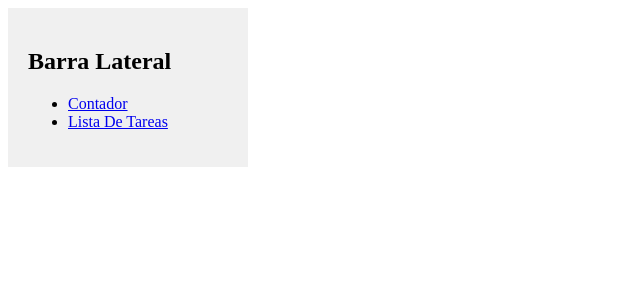
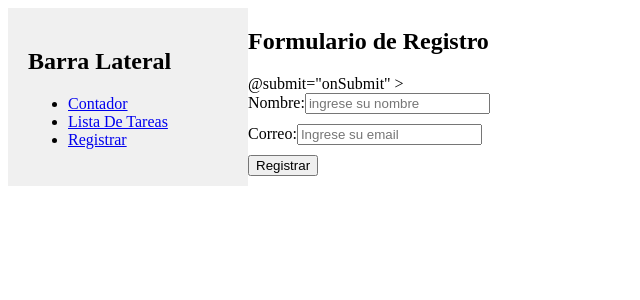
Before and after one commit to rueb/proyecto-vue, a Vue app: page /registrar in a window 1280 px wide. Shown: the top 300 px of the page, without its empty margins (0-640 px from the left). Built offline with nearby package versions, Linux system fonts and the light colour scheme.

Commit message:
instalar crear formulario de validaciones

```diff
--- a/package.json
+++ b/package.json
@@ -10,7 +10,9 @@
     "lint": "eslint . --fix"
   },
   "dependencies": {
+    "@vee-validate/yup": "^4.15.0",
     "pinia": "^2.3.0",
+    "vee-validate": "^4.15.0",
     "vue": "^3.5.13",
     "vue-router": "^4.5.0"
   },
--- a/src/components/Sidebar.vue
+++ b/src/components/Sidebar.vue
@@ -4,6 +4,7 @@
         <ul>
          <li><router-link to="/contador">Contador</router-link></li>
          <li><router-link to="/lista-de-tareas"> Lista De Tareas</router-link></li>
+         <li><router-link to="/registrar"> Registrar</router-link></li>
         </ul>
 
     </div>
--- /dev/null
+++ b/src/modules/registro/schemas/validationSchema.js
@@ -0,0 +1,8 @@
+import * as yup from 'yup';
+
+export const schema = yup.object({
+    nombre: yup.string().required(),
+    email:yup.string().email().required()
+});
+
+//https://www.youtube.com/watch?v=Q8tS_upHm6Q&list=PLg-z1C9R1jutezByZ3WmH8NE_JqYBsDOA&index=7
--- /dev/null
+++ b/src/modules/registro/views/RegistrarView.vue
@@ -0,0 +1,35 @@
+<template>
+    <div>
+        <h2>Formulario de Registro</h2>
+        <Form :validation-schema="schema"> @submit="onSubmit" >
+            <div class="form">
+                <label for="nombre">Nombre:</label>
+                <Field id="nombre" name="nombre" type="text" placeholder="ingrese su nombre" />
+                <ErrorMessage name="nombre"></ErrorMessage>
+            </div>
+            <div class="form">
+                <label for="correo">Correo:</label>
+            <Field id="correo" name="email" type="email" placeholder="Ingrese su email" />
+            <ErrorMessage name="email"></ErrorMessage>
+            </div>
+            <div class="form">
+                <button type="submit">Registrar</button>
+            </div>
+        </Form>
+    </div>
+</template>
+
+<script setup>
+    import { Form,Field,ErrorMessage } from 'vee-validate';
+    import  {schema} from '../schemas/validationSchema';
+
+    const onSubmit = () => {
+        console.log('se ha enviado el formulario');
+    }
+</script>
+
+<style scoped>
+.form{
+    margin-bottom: 10px;
+}
+</style>
--- a/src/router/index.js
+++ b/src/router/index.js
@@ -12,13 +12,19 @@
     {
       path: '/contador',
       name: 'contador',
-      component: () => import('../components/Contador.vue'),
+      component: () => import('../modules/contador/components/Contador.vue'),
     },
     {
       path: '/lista-de-tareas',
       name: 'ListaDeTareas',
-      component: () => import('../components/ListaDeTareas.vue'),
+      component: () => import('../modules/listaDeTareas/components/ListaDeTareas.vue'),
     },
+    {
+      path: '/registrar',
+      name: 'registrar',
+      component: () => import('../modules/registro/views/RegistrarView.vue'),
+    },
+    //https://www.youtube.com/watch?v=TeCLj-bax54&list=PLg-z1C9R1jutezByZ3WmH8NE_JqYBsDOA&index=6
   ],
 })
 
```
Also changed, not shown: src/modules/contador/components/Contador.vue (renamed from src/components/Contador.vue), src/modules/listaDeTareas/components/ListaDeTareas.vue (renamed from src/components/ListaDeTareas.vue), 1 other file (tests, documents, lock files or other folders).
